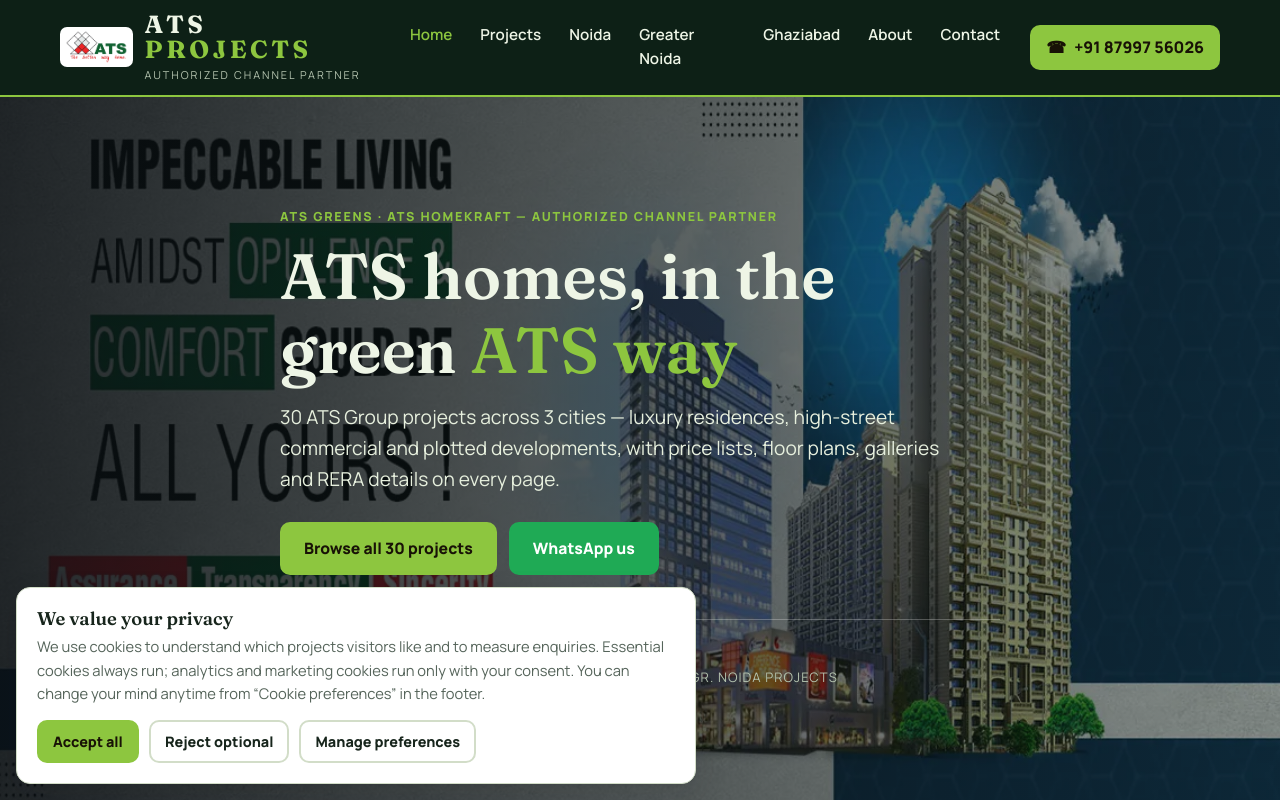
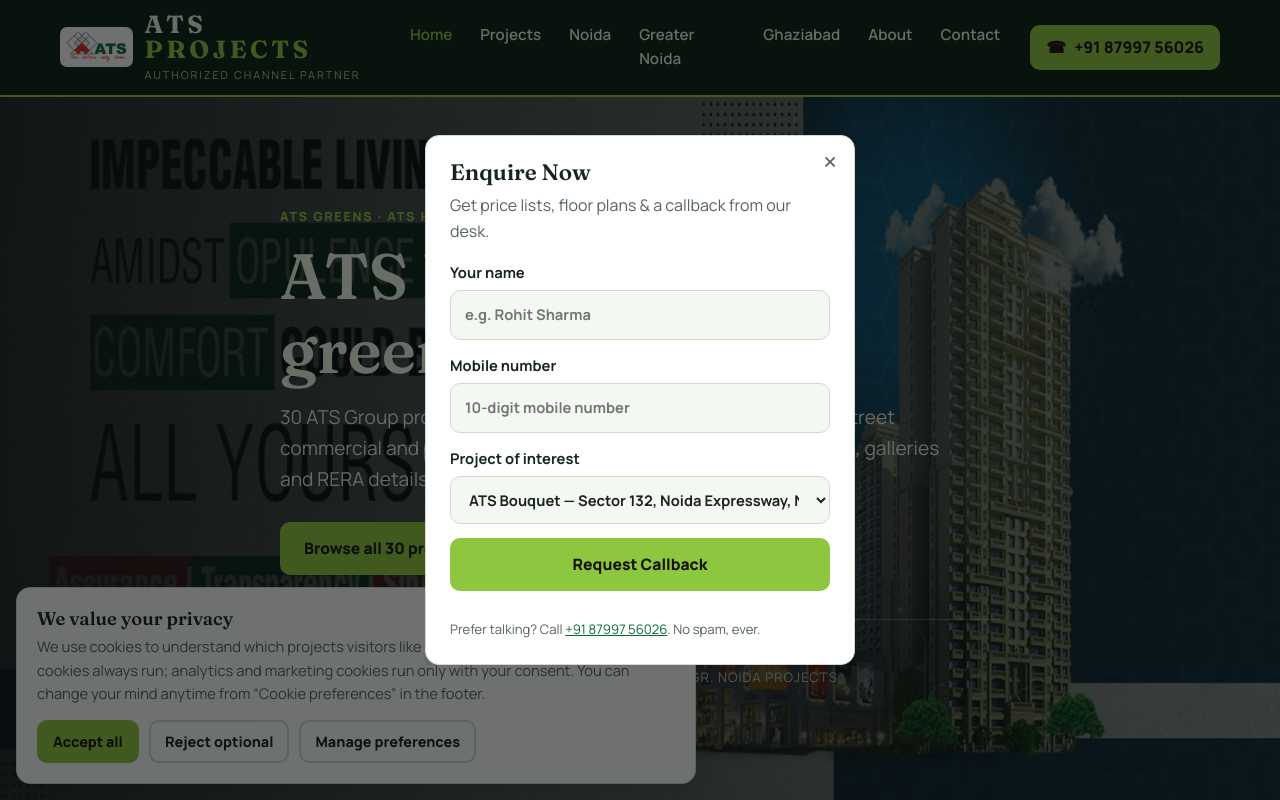
Before and after one commit to vaibhav163/atsproject-react, a React (Vite) app: page / in a window 1280 px wide. Shown: the top 800 px of the page. Built offline with nearby package versions, Linux system fonts and the light colour scheme.

Commit message:
Add lead popup form (home, project & city pages; once per session; EmailJS + WhatsApp fallback)

```diff
--- a/src/App.jsx
+++ b/src/App.jsx
@@ -1,6 +1,7 @@
 import { useEffect } from "react";
 import { BrowserRouter, Navigate, Route, Routes, useLocation } from "react-router-dom";
 import CookieConsent from "./components/CookieConsent.jsx";
+import LeadPopup from "./components/LeadPopup.jsx";
 import Footer from "./components/Footer.jsx";
 import Header from "./components/Header.jsx";
 import { ToastProvider } from "./components/Toast.jsx";
@@ -78,6 +79,7 @@ export default function App() {
         </main>
         <Footer />
         <CookieConsent />
+        <LeadPopup />
       </ToastProvider>
     </BrowserRouter>
   );
--- /dev/null
+++ b/src/components/LeadPopup.jsx
@@ -0,0 +1,173 @@
+import { useEffect, useState } from "react";
+import { useLocation } from "react-router-dom";
+import { SITE } from "../config.js";
+import { PROJECTS, projectBySlug } from "../data/projects.js";
+import { submitLead, validName, validPhone } from "../lib/lead.js";
+import { useToast } from "./Toast.jsx";
+
+// Lead-capture popup — appears once per session, ~6 seconds after landing
+// on the home page, a project page or a city page. Submits through the
+// same lead pipeline as every other form on the site (EmailJS first,
+// WhatsApp fallback), preselecting the project on project pages.
+const SEEN_KEY = "leadpop-seen";
+
+function eligible(pathname) {
+  if (pathname === "/") return true;
+  if (/^\/projects\/[a-z0-9-]+$/.test(pathname)) return true;
+  if (/^\/projects-in-[a-z-]+$/.test(pathname)) return true;
+  return false;
+}
+
+export default function LeadPopup() {
+  const { pathname } = useLocation();
+  const toast = useToast();
+  const [open, setOpen] = useState(false);
+  const [name, setName] = useState("");
+  const [phone, setPhone] = useState("");
+  const [project, setProject] = useState("");
+  const [errors, setErrors] = useState({});
+  const [sending, setSending] = useState(false);
+
+  const slugMatch = pathname.match(/^\/projects\/([a-z0-9-]+)$/);
+  const urlProject = slugMatch ? projectBySlug(slugMatch[1]) : null;
+
+  useEffect(() => {
+    if (!eligible(pathname)) return;
+    let seen = false;
+    try {
+      seen = !!sessionStorage.getItem(SEEN_KEY);
+    } catch (e) {}
+    if (seen) return;
+    const t = setTimeout(() => {
+      setProject(urlProject ? urlProject.slug : (PROJECTS[0] && PROJECTS[0].slug) || "general");
+      setOpen(true);
+      try {
+        sessionStorage.setItem(SEEN_KEY, "1");
+      } catch (e) {}
+    }, 6000);
+    return () => clearTimeout(t);
+    // eslint-disable-next-line react-hooks/exhaustive-deps
+  }, [pathname]);
+
+  useEffect(() => {
+    if (!open) return;
+    const onKey = (e) => {
+      if (e.key === "Escape") setOpen(false);
+    };
+    document.addEventListener("keydown", onKey);
+    return () => document.removeEventListener("keydown", onKey);
+  }, [open ]);
+
+  if (!open) return null;
+
+  async function onSubmit(ev) {
+    ev.preventDefault();
+    const errs = {};
+    if (!validName(name)) errs.name = "Please enter your name.";
+    if (!validPhone(phone)) errs.phone = "Enter a valid 10-digit mobile number.";
+    setErrors(errs);
+    if (Object.keys(errs).length) {
+      toast("Please fix the highlighted fields and try again.", "err");
+      return;
+    }
+    const projectName = (projectBySlug(project) || {}).name || "General enquiry";
+    const source =
+      pathname === "/" ? "homepage popup" : urlProject ? "project page popup (" + urlProject.name + ")" : "city page popup";
+    const payload = {
+      name: name.trim(),
+      phone: phone.trim(),
+      project: projectName,
+      message: "Enquiry via " + source + ". Please share details.",
+      _subject: "New enquiry (popup) — " + projectName,
+      _template: "table",
+    };
+    setSending(true);
+    const sent = await submitLead(payload, project, toast);
+    setSending(false);
+    if (sent) setOpen(false);
+  }
+
+  return (
+    <div className="leadpop-overlay" onClick={() => setOpen(false)} role="presentation">
+      <div className="leadpop-wrap">
+        <button type="button" className="leadpop-close" aria-label="Close popup" onClick={() => setOpen(false)}>
+          ×
+        </button>
+        <form
+          className="enquiry leadpop-form"
+          noValidate
+          onSubmit={onSubmit}
+          role="dialog"
+          aria-modal="true"
+          aria-label="Enquire now"
+          onClick={(e) => e.stopPropagation()}
+        >
+          <h2 className="serif" style={{ fontSize: "1.4rem", margin: 0 }}>
+            Enquire Now
+          </h2>
+          <p style={{ margin: "-6px 0 2px", color: "var(--muted)" }}>
+            {urlProject
+              ? "Interested in " + urlProject.name + "? Get the price list, floor plans & a site-visit callback."
+              : "Get price lists, floor plans & a callback from our desk."}
+          </p>
+          <label>
+            Your name
+            <input
+              type="text"
+              name="name"
+              autoComplete="name"
+              placeholder="e.g. Rohit Sharma"
+              value={name}
+              aria-invalid={String(!!errors.name)}
+              onChange={(e) => setName(e.target.value)}
+            />
+            {errors.name && (
+              <span className="field-err" data-err="name">
+                {errors.name}
+              </span>
+            )}
+          </label>
+          <label>
+            Mobile number
+            <input
+              type="tel"
+              name="phone"
+              autoComplete="tel"
+              inputMode="tel"
+              placeholder="10-digit mobile number"
+              value={phone}
+              aria-invalid={String(!!errors.phone)}
+              onChange={(e) => setPhone(e.target.value)}
+            />
+            {errors.phone && (
+              <span className="field-err" data-err="phone">
+                {errors.phone}
+              </span>
+            )}
+          </label>
+          <label>
+            Project of interest
+            <select name="project" value={project} onChange={(e) => setProject(e.target.value)}>
+              {PROJECTS.map((p) => (
+                <option key={p.slug} value={p.slug}>
+                  {p.name} — {p.location}
+                </option>
+              ))}
+              <option value="general">General enquiry — help me choose</option>
+            </select>
+          </label>
+          <button className="btn" type="submit" disabled={sending}>
+            {sending ? "Sending…" : "Request Callback"}
+          </button>
+          <p className="fineprint">
+            Prefer talking? Call{" "}
+            <a href={"tel:+" + SITE.phoneIntl} data-track="call_click">
+              {SITE.phoneDisplay}
+            </a>
+            . No spam, ever.
+          </p>
+        </form>
+      </div>
+    </div>
+  );
+}
--- a/src/styles/style.css
+++ b/src/styles/style.css
@@ -461,3 +461,13 @@
     .shimmer{ animation:none; }
     .card:hover{ transform:none; }
   }
+
+/* Lead popup — home / project / city pages, once per session */
+.leadpop-overlay{ position:fixed; inset:0; background:rgba(8,12,10,.58); display:flex; align-items:center; justify-content:center; padding:16px; z-index:110; animation:leadpop-fade .25s ease; }
+.leadpop-wrap{ position:relative; width:100%; max-width:430px; max-height:92vh; overflow:auto; animation:leadpop-pop .28s ease; }
+.leadpop-wrap form.enquiry{ margin:0; }
+.leadpop-close{ position:absolute; top:6px; right:10px; z-index:2; background:none; border:0; font-size:1.75rem; line-height:1; cursor:pointer; color:var(--muted); padding:6px 8px; }
+.leadpop-close:hover{ color:var(--ink); }
+@keyframes leadpop-fade{ from{ opacity:0 } to{ opacity:1 } }
+@keyframes leadpop-pop{ from{ opacity:0; transform:translateY(14px) scale(.98) } to{ opacity:1; transform:none } }
+@media (prefers-reduced-motion: reduce){ .leadpop-overlay, .leadpop-wrap{ animation:none } }
```
